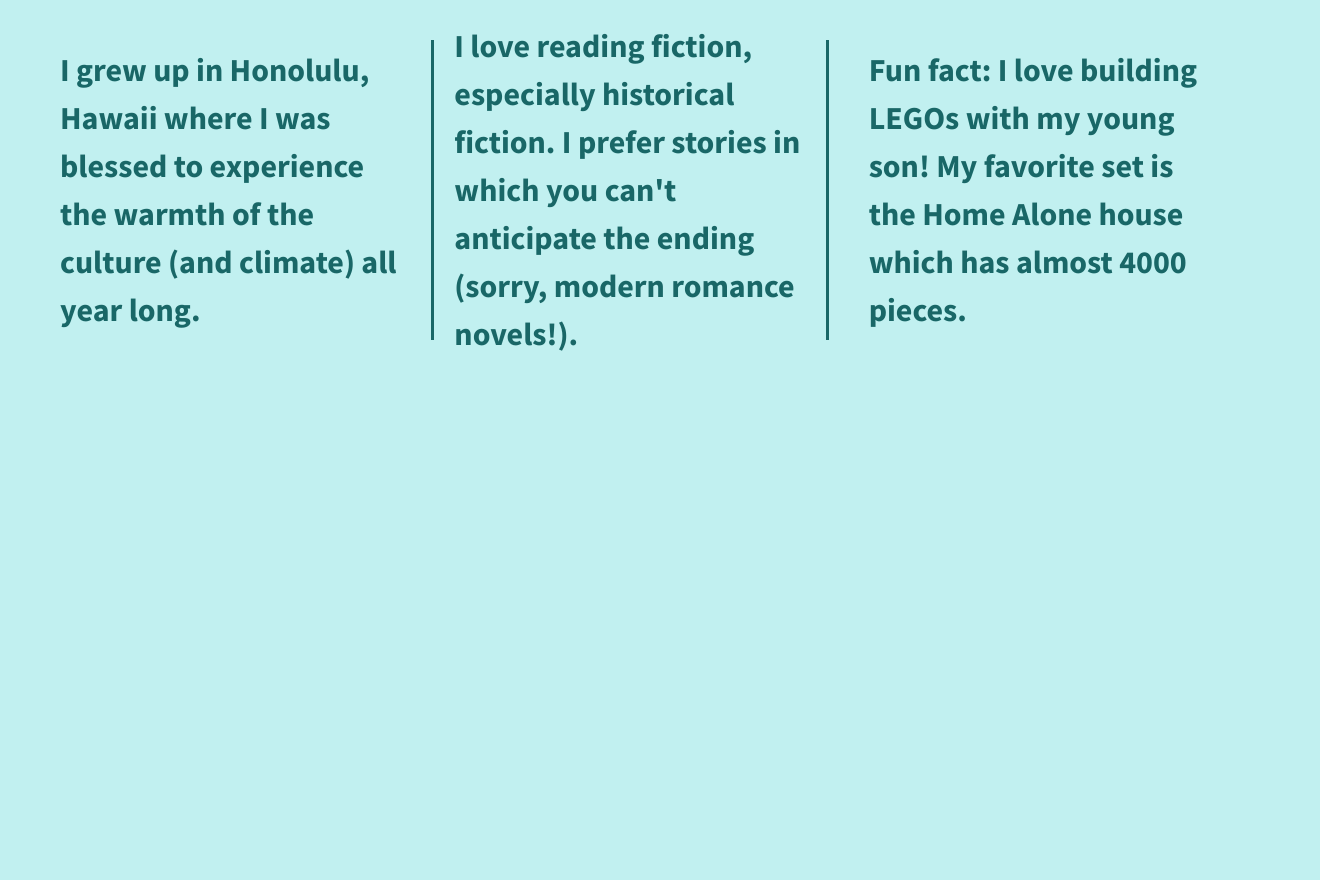
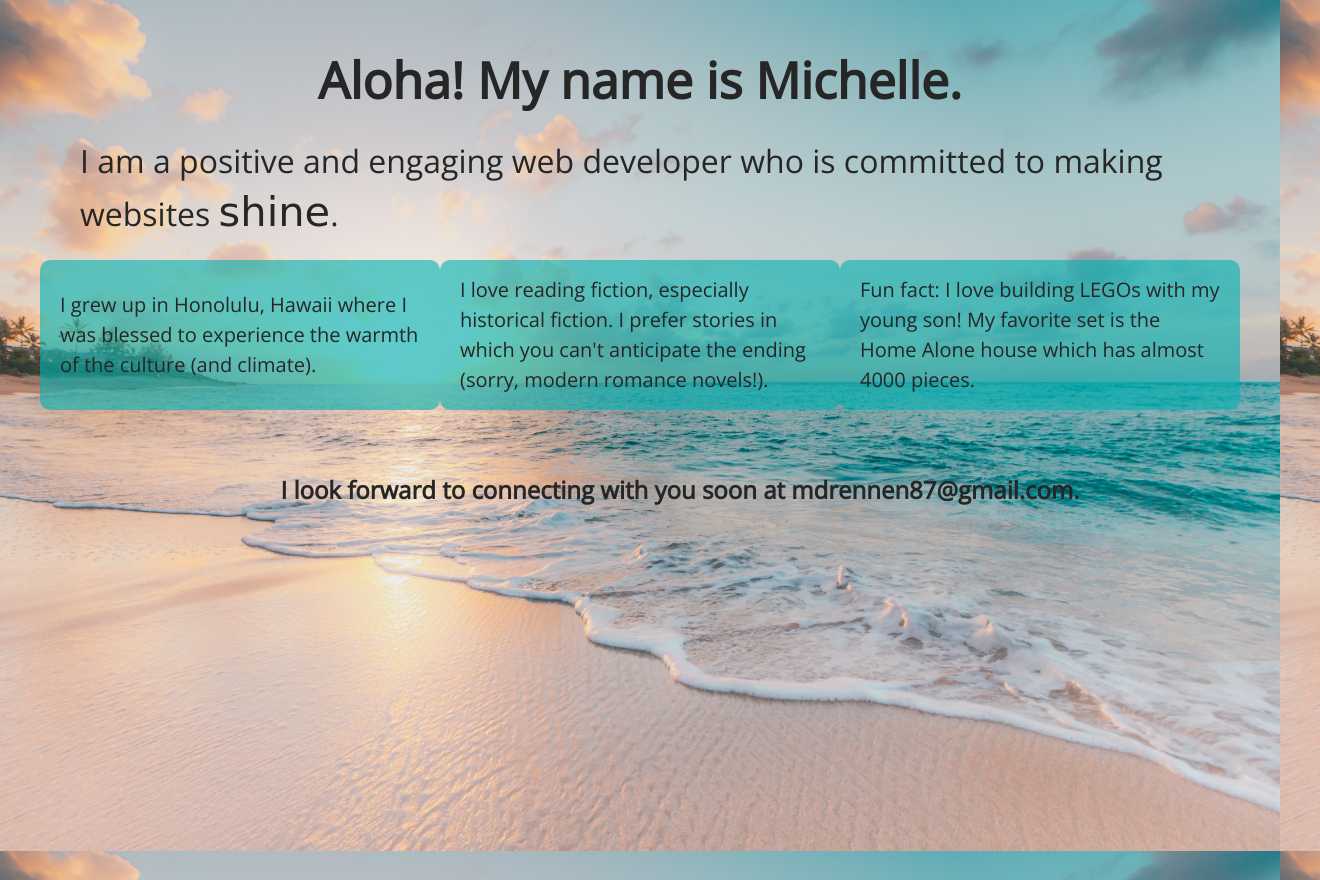
Before and after one commit to mdrennen87/206-Divs-Flexbox-Starter, a plain HTML site: page index.html in a window 1280 px wide. Shown: the whole page, 1320 px wide, since content can reach past the window. Drawn offline with nearby package versions, Linux system fonts and the light colour scheme; a web font is replaced by a local one.

Commit message:
Updates to background, divs, and text

```diff
--- a/css/main.css
+++ b/css/main.css
@@ -97,15 +97,48 @@ textarea {
 
 
 html {
-  background-color: #c1f0f0;
+  background: url(../img/sean-oulashin-KMn4VEeEPR8-unsplash.jpg) no-repeat center fixed;
+  background-size: cover;
   height: 100%;
 }
 
 body {
-  font-family: 'Source Sans Pro', sans-serif;
+  font-family: 'Open Sans', sans-serif;
   padding: 2em;
   font-size: 1.25em;
   height: 100%;
+}
+
+header, footer, .main {
+    display: flex;
+    justify-content: center;
+    align-items: center;
+}
+
+header, footer {
+    width: 100%;
+    color: #262626;
+    height: 80px;
+    display: flex;
+}
+
+header {
+    font-size: 2.5em;
+    font-weight: 700;
+}
+
+.main {
+    width: 100%;
+    color: #262626;
+    height: 100px;
+    font-size: 2rem;
+    padding: 20px 40px;
+}
+
+.main p span {
+    font-family: 'Oleo Script Swash Caps', cursive;
+    font-size: 1.3em;
+    font-weight: 400;
 }
 
 .wrapper {
@@ -117,26 +150,25 @@ body {
 
 .div-1, .div-2, .div-3 {
   /*give the divs a width of 30%, add display:flex, set justify-content and align-items to center*/
-  color: #196767;
+  background: rgba(0, 179, 179, .6);
+  color: #262626;
   line-height: 1.5em;
-  font-size: 1.6em;
-  height: 300px;
+  font-size: 1em;
+  font-weight: 400;
+  height: 150px;
   display: flex;
   width: 30%;
   justify-content: center;
   align-items: center;
   padding: 0 20px;
+  border-radius: 10px;
 }
 
-.div-1 {
-    border-right: solid #196767;
+footer {
+    font-size: 1.5rem;
+    padding: 40px;
+    font-weight: 800;
 }
-
-.div-3 {
-    border-left: solid #196767;
-    padding-left: 40px;
-}
-
 
 /* ==========================================================================
    Helper classes
--- a/index.html
+++ b/index.html
@@ -3,7 +3,7 @@
     <head>
         <meta charset="utf-8">
         <meta http-equiv="x-ua-compatible" content="ie=edge">
-        <title>Make me into a grid!</title>
+        <title>Aloha!</title>
         <meta name="description" content="">
         <meta name="viewport" content="width=device-width, initial-scale=1">
 
@@ -15,15 +15,20 @@
         <script src="js/vendor/modernizr-2.8.3.min.js"></script>
         <link href='http://fonts.googleapis.com/css?family=Lora:700' rel='stylesheet' type='text/css'>
         <link href='http://fonts.googleapis.com/css?family=Source+Sans+Pro:400,700' rel='stylesheet' type='text/css'>
+        <link href="https://fonts.googleapis.com/css2?family=Oleo+Script+Swash+Caps&family=Open+Sans&display=swap" rel="stylesheet">
+
     </head>
+    <header>Aloha! My name is Michelle.</header>
     <body>
         <!--[if lt IE 8]>
             <p class="browserupgrade">You are using an <strong>outdated</strong> browser. Please <a href="http://browsehappy.com/">upgrade your browser</a> to improve your experience.</p>
         <![endif]-->
-
+        <section class="main">
+            <p>I am a positive and engaging web developer who is committed to making websites <span>shine</span>.</p>
+        </section>
         <section class="wrapper">
             <div class="div-1">
-                <p>I grew up in Honolulu, Hawaii where I was blessed to experience the warmth of the culture (and climate) all year long.</p>
+                <p>I grew up in Honolulu, Hawaii where I was blessed to experience the warmth of the culture (and climate).</p>
             </div>
             <div class="div-2">
                 <p>I love reading fiction, especially historical fiction. I prefer stories in which you can't anticipate the ending (sorry, modern romance novels!).</p>
@@ -48,4 +53,5 @@
             ga('create','UA-XXXXX-X','auto');ga('send','pageview');
         </script>
     </body>
+    <footer>I look forward to connecting with you soon at mdrennen87@gmail.com.</footer>
 </html>
```
Also changed, not shown: img/sean-oulashin-KMn4VEeEPR8-unsplash.jpg (added).
